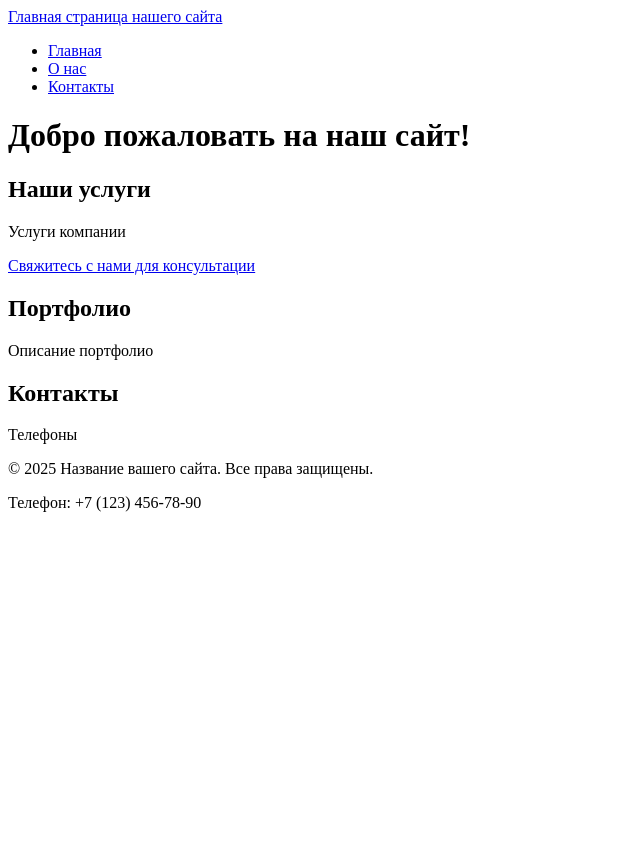
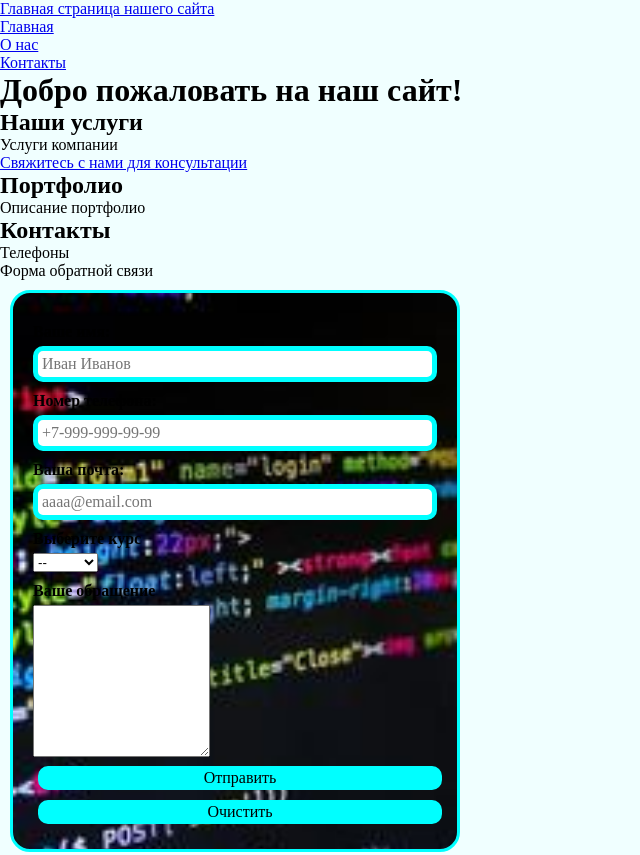
Before and after one commit to Glabybuu/my-project, a plain HTML site: page src/index.html in a window 1280 px wide. Shown: the top 855 px of the page, without its empty margins (0-640 px from the left). Before the commit the page ends 800 px from the top, so only its background shows below. Drawn offline with Linux system fonts and the light colour scheme.

Commit message:
Добавлены стили, добавлен js

```diff
--- a/src/index.html
+++ b/src/index.html
@@ -6,6 +6,8 @@
     <title>Главная - Название вашего сайта</title>
     <meta name="description" content="Краткое описание главной страницы вашего сайта">
     <link rel="icon" href="assets/favicon.ico" type="image/x-icon">
+    <link rel="stylesheet" href="../static/styles.css">
+    <script src="script.js"></script>
 </head>
 <body>
     <header>
@@ -13,8 +15,8 @@
             <nav>
                 <ul>
                     <li><a href="/"> Главная</a></li>
-                    <li><a href="/about.html"> О нас</a></li>
-                    <li><a href="/contacts.html"> Контакты</a></li>
+                    <li><a href="about.html"> О нас</a></li>
+                    <li><a href="contacts.html"> Контакты</a></li>
                 </ul>
             </nav>
     </header>
@@ -37,6 +39,46 @@
             <h2> Контакты </h3>
             <p> Телефоны </p>
         </section>
+
+
+        <hi>Форма обратной связи</hi>
+        <form id="Contactform">
+            <label for="name">Ваше имя:</label>
+            <input type="text" id="main" name="username" placeholder="Иван Иванов" required>
+
+            <label for="phone">Номер телефона:</label>
+            <input type="text" id="phone" name="phone" type="tel" inputmode="tel" placeholder="+7-999-999-99-99" required>
+
+            <label for="email">Ваша почта:</label>
+            <input type="text" id="email" name="email" placeholder="aaaa@email.com" required>
+
+            <label for="course">Выберите курс</label>
+            <select id="course" name="course">
+            <option value="">--</option>
+            <option value="1">1 курс</option>
+            <option value="2">2 курс</option>
+            <option value="3">3 курс</option>
+            <option value="4">4 курс</option>
+            <option value="other">Другое</option>
+            </select>
+
+            <br>
+            <label for="message">Ваше обращение</label>
+            <textarea id="message" name="message" rows="10" required></textarea>
+
+            <button type="submit">Отправить</button>
+            <button type="reset">Очистить</button>
+        </form>
+
+        <img src="../static/dasd.jpg" alt="картинка рабочего стола" width="450" height = "360" loading="lazy">
+        <div class="media">
+            <iframe
+            src="https://rutube.ru/video/9b52d150c933f60e7b25aac6410943c8/"
+            title="Видео о проекте" <!-- важно для
+            доступности -->
+            allow="autoplay; encrypted-media; picture-in-picture; web-share"
+            allowfullscreen loading="lazy"></iframe>
+            </div>
     </main>
 
 
--- /dev/null
+++ b/src/script.js
@@ -0,0 +1,48 @@
+const form = document.getElementById('Contactform')
+
+const nameInput = document.getElementById('name')
+const phoneInput = document.getElementById('phone')
+const emailInput = document.getElementById('email')
+
+emailInput.addEventListener('input', validateEmail)
+
+
+function validateEmail() {
+    const emailRegex = /[A-Za-z0-9\._]{3, 10} @ [a-z0-9]{2, 10}\.[a-z]{2-9}/;
+    if(emailRegex.test(emailInput.value)) {
+        hideError(emailInput);
+        return true;
+    } else {
+        showError(emailInput, "email должен состоять из 3-10 символов, содержать знак @");
+        return false;
+    }
+}
+
+
+function showError(input, message) {
+    const formControl = input.parentElement;
+    const errorElement = formControl.querySelector('error') || document.createElement('div');
+    errorElement.className = 'error';
+    errorElement.textContent = message;
+    formControl.appendChild(errorElement);
+    input.style.borderColor = 'red';
+
+}
+
+function hideError(input) {
+    const formControl = input.parentElement;
+    const errorElement = formControl.querySelector('.error');
+    if(errorElement) {
+        formControl.removeChild(errorElement);
+    }
+    input.style.borderColor = 'purple'
+}
+
+form.addEventListener('submit', function(a){
+    a.preventDefault();
+
+    const isEmailValid = validateEmail();
+    if(isEmailValid){
+        form.submit();
+    }
+})
--- /dev/null
+++ b/static/styles.css
@@ -0,0 +1,67 @@
+
+*{
+    margin: 0;
+    padding: 0;
+    box-sizing: border-box;
+}
+
+input, button {
+    border: none;
+    outline: none;
+    font-family: inherit;
+    font-size: inherit;
+}
+
+#Contactform {
+    width: 100%;
+    max-width: 450px;
+    margin: 10px;
+    padding: 20px;
+    background: aquamarine;
+    border: solid;
+    border-color: aqua;
+    border-radius: 20px;
+
+    background-image: url("../static/img.jpg");
+    background-position: center;
+    background-repeat: no-repeat;
+    background-size: 210%;
+}
+
+label {
+    display: block;
+    margin-top: 10px;
+    margin-bottom: 5px;
+    font-weight: bold;
+}
+
+input {
+    width: 100%;
+    padding: 4px;
+    border: 5px solid aqua;
+    border-radius: 10px;
+}
+
+input:focus {
+    border-color: aqua;
+    box-shadow: 0 0 5px cyan;
+    background-color: cornflowerblue;
+}
+
+button {
+    width: 100%;
+    margin: 5px;
+    margin-left: 5px;
+    margin-right: 5px;
+    border: 3px solid aqua;
+    border-radius: 10px;
+    background-color: cyan;
+}
+
+button:hover {
+    background-color: aquamarine;
+}
+
+body {
+    background-color: azure;
+}
```
Also changed, not shown: static/dasd.jpg (added), static/img.jpg (added).
